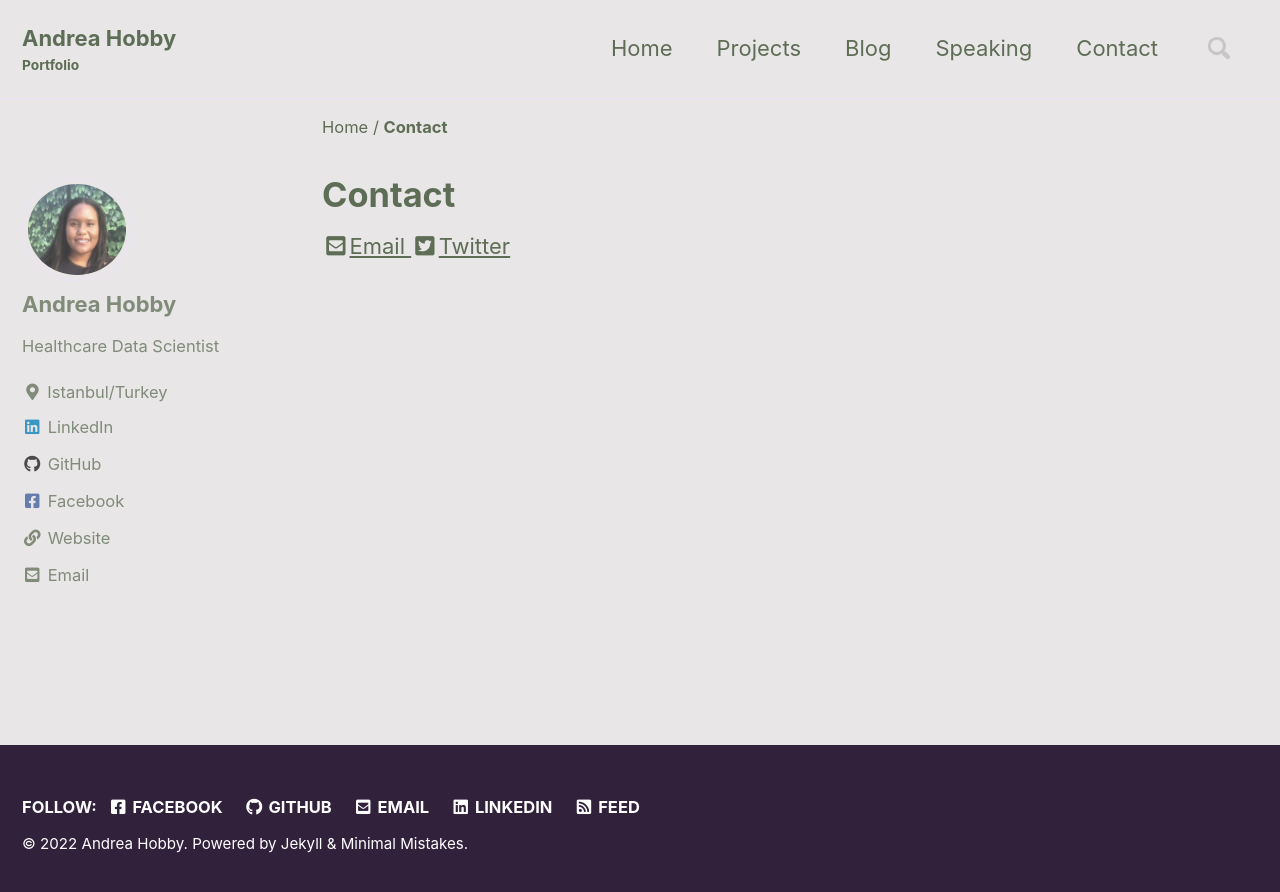
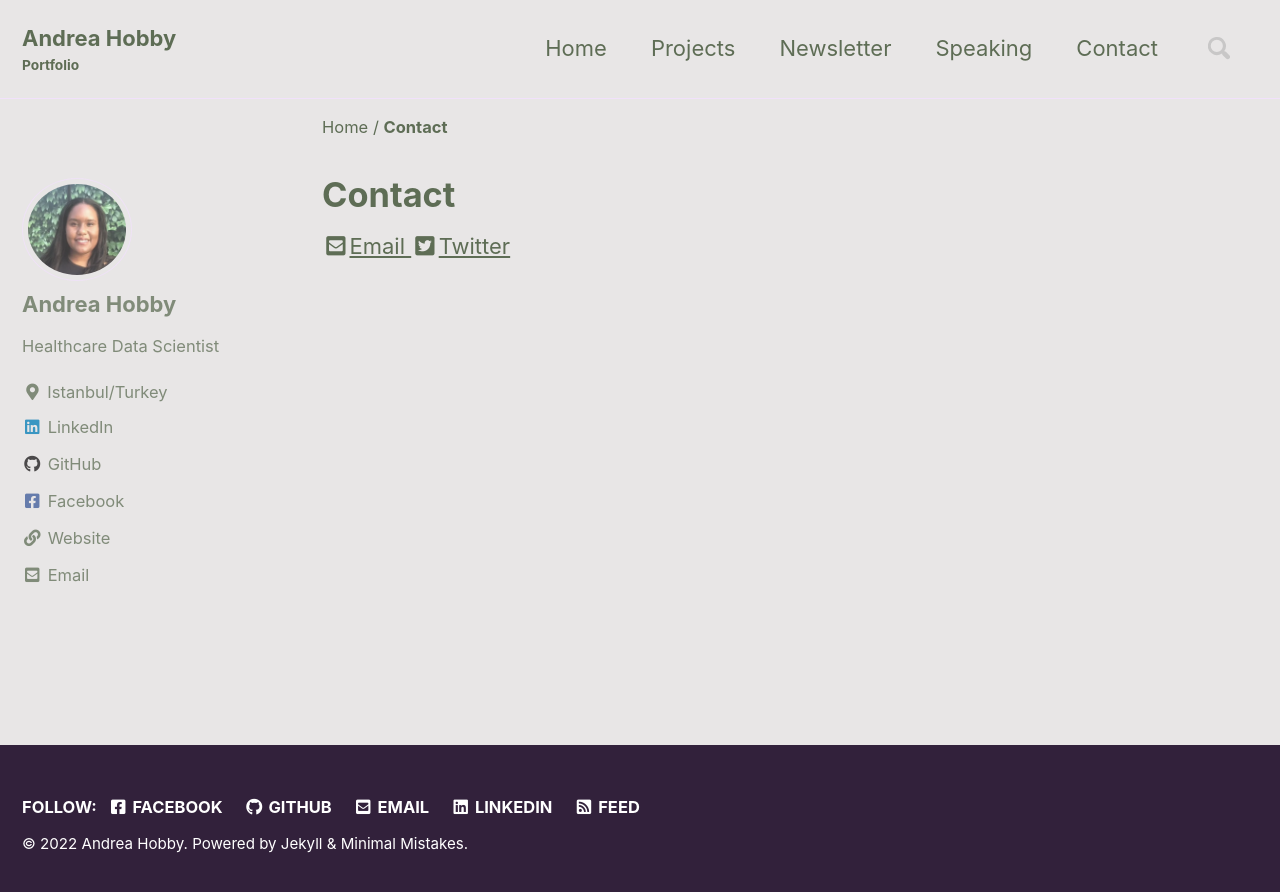
Before and after one commit to AndreaHobby/andreahobby.io, a Jekyll site: the page built from _pages/contact.md, in a window 1280 px wide. Shown: the top 892 px of the page. Built offline with Jekyll 4.4.1, drawn with Linux system fonts in a browser that asks for light colours; cached includes are drawn as plain includes.

Commit message:
Update navigation.yml

```diff
--- a/_data/navigation.yml
+++ b/_data/navigation.yml
@@ -4,7 +4,7 @@ main:
     url: /
   - title: "Projects"
     url: /projects/
-  - title: "Blog"
+  - title: "Newsletter"
     url: https://publichealthdatascience.substack.com
   - title: "Speaking"
     url : /speaking/
```
